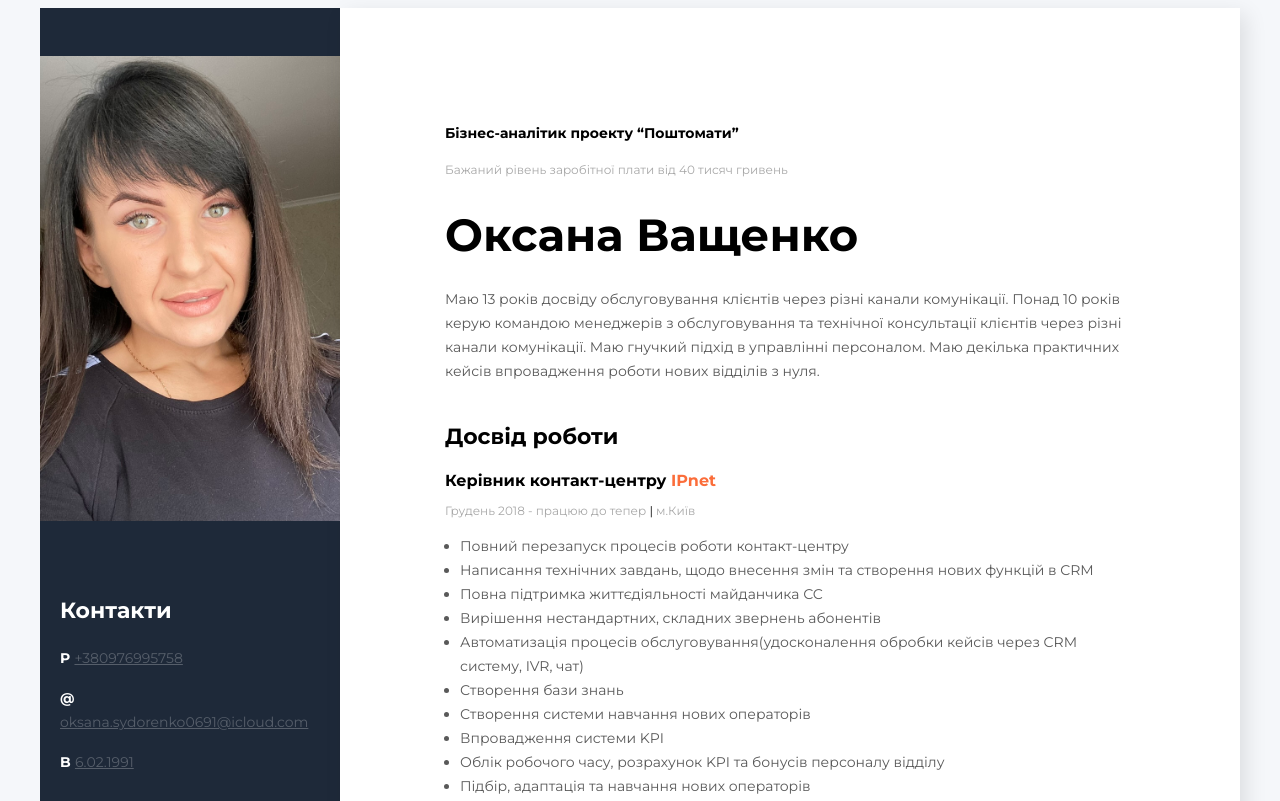
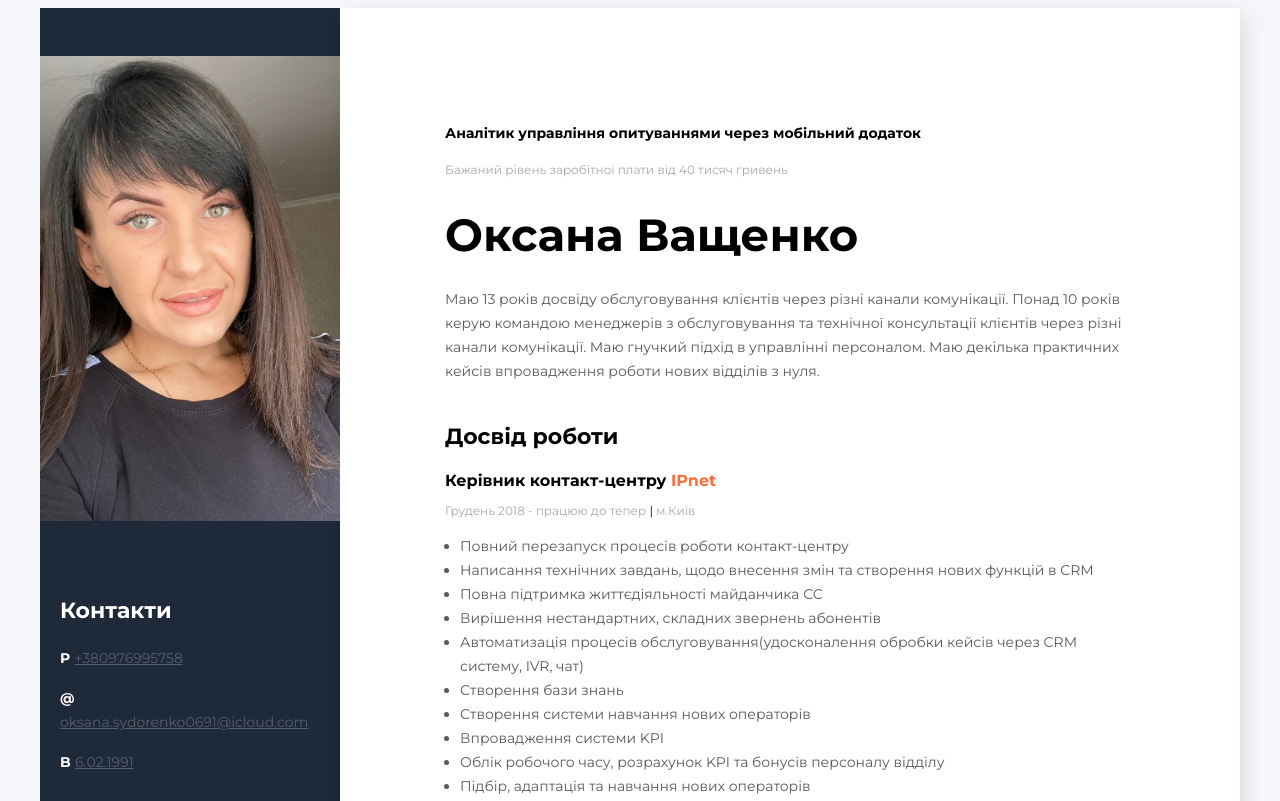
Before and after one commit to OVashchenko91/rezume, a website: page index.html in a window 1280 px wide. Shown: the top 801 px of the page. Drawn offline with Linux system fonts and the light colour scheme.

Commit message:
Update index.html

```diff
--- a/index.html
+++ b/index.html
@@ -17,7 +17,7 @@
     <div class="main-content">
         <!--about user-->
         <div class="about">
-            <h2 class="about-pisition">Бізнес-аналітик проекту “Поштомати”</h2>
+            <h2 class="about-pisition">Аналітик управління опитуваннями через мобільний додаток</h2>
             <p class="period">Бажаний рівень заробітної плати від 40 тисяч гривень</p>
             <h1 class="about-name">Оксана Ващенко</h1>
 
```
